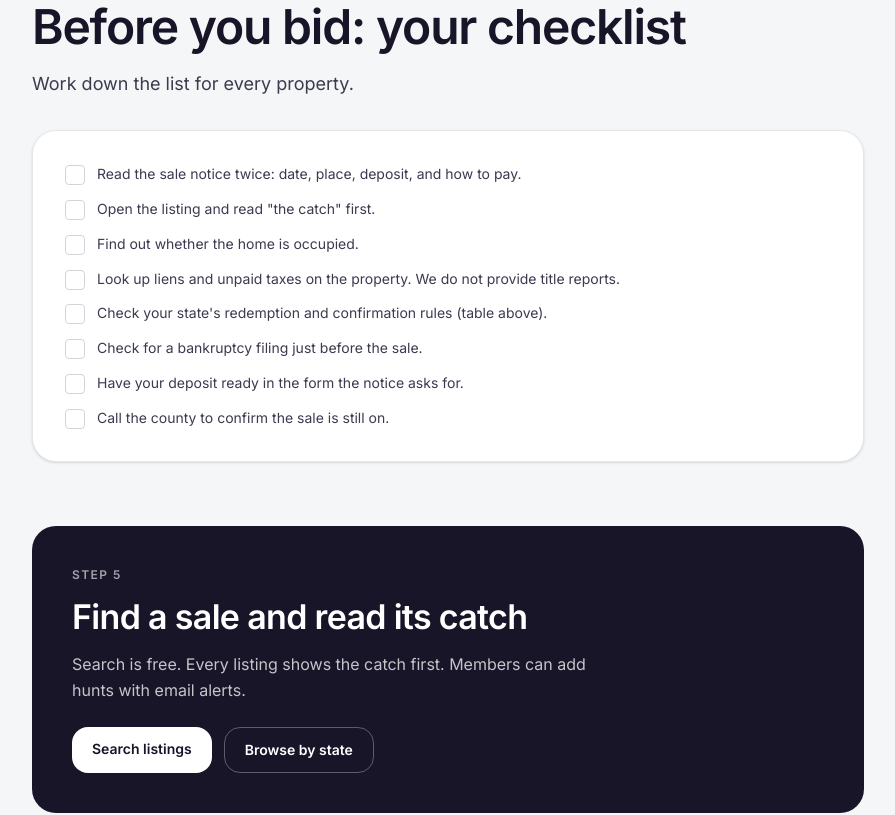
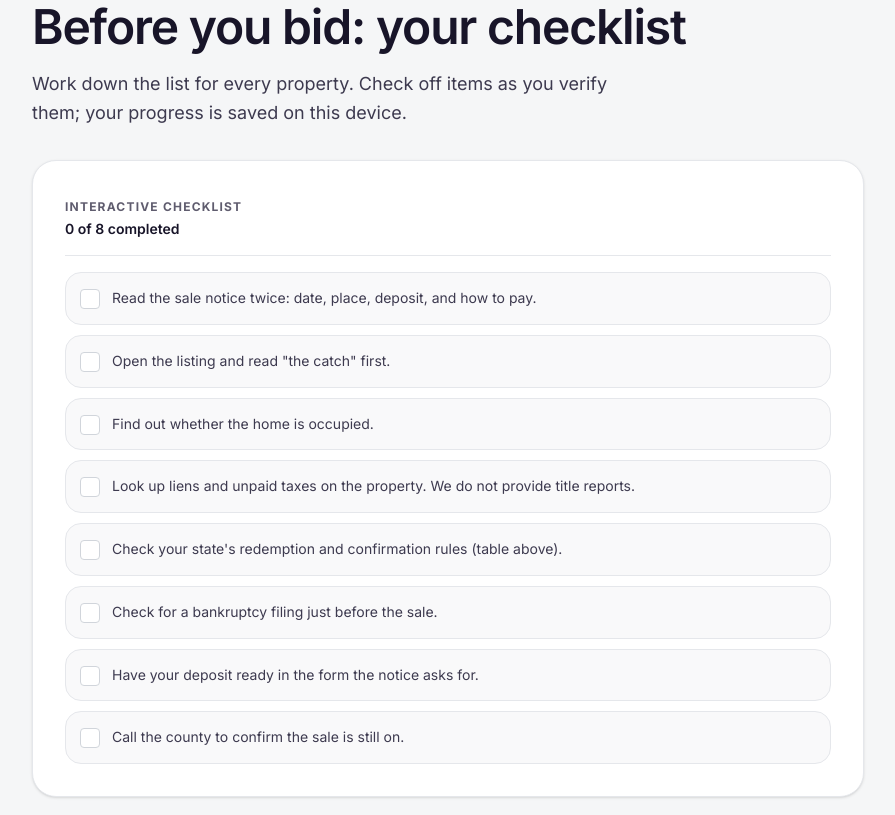
Before and after one commit to sergey9519546/property-crawl, a Next.js app: page /resources in a window 1280 px wide. Shown: the part 3840-4655 px from the top of the page, without its empty margins (192-1087 px from the left). Built offline with nearby package versions, Linux system fonts and the light colour scheme; no server answers; a web font is replaced by a local one.

Commit message:
feat(resources): add interactive buyer diligence checklist
Convert static buyer checklist into an interactive, stateful component
with checkbox toggling, progress tracking, reset action, and local
storage persistence.

Co-authored-by: sergey9519546 <249232116+sergey9519546@users.noreply.github.com>

```diff
--- a/src/app/resources/page.tsx
+++ b/src/app/resources/page.tsx
@@ -2,6 +2,7 @@ import type { Metadata } from "next";
 import Link from "next/link";
 import { ArrowLeft } from "lucide-react";
 import { SectionHeading } from "@/components/site/section-heading";
+import { InteractiveBuyerChecklist } from "@/components/resources/interactive-buyer-checklist";
 
 export const metadata: Metadata = {
   title: "Buyer's Guide to Foreclosure and Auction Homes | PerfectProperty",
@@ -245,16 +246,9 @@ export default function ResourcesPage() {
           {/* 4. Checklist */}
           <div className="space-y-8">
             <SectionHeading eyebrow="Step 4" title="Before you bid: your checklist" align="left">
-              Work down the list for every property.
+              Work down the list for every property. Check off items as you verify them; your progress is saved on this device.
             </SectionHeading>
-            <ul className={`${card} space-y-3`}>
-              {checklist.map((item) => (
-                <li key={item} className="flex gap-3 text-sm leading-relaxed text-ink-2">
-                  <span aria-hidden className="mt-0.5 flex h-5 w-5 shrink-0 items-center justify-center rounded border border-line-strong bg-card" />
-                  {item}
-                </li>
-              ))}
-            </ul>
+            <InteractiveBuyerChecklist />
           </div>
 
           {/* 5. Next step */}
--- /dev/null
+++ b/src/components/resources/interactive-buyer-checklist.tsx
@@ -0,0 +1,136 @@
+"use client";
+
+import * as React from "react";
+import { CheckCircle2, RotateCcw } from "lucide-react";
+
+export interface ChecklistItem {
+  id: string;
+  text: string;
+}
+
+const DEFAULT_CHECKLIST: ChecklistItem[] = [
+  { id: "read-notice", text: "Read the sale notice twice: date, place, deposit, and how to pay." },
+  { id: "read-catch", text: 'Open the listing and read "the catch" first.' },
+  { id: "check-occupancy", text: "Find out whether the home is occupied." },
+  { id: "check-liens", text: "Look up liens and unpaid taxes on the property. We do not provide title reports." },
+  { id: "check-rules", text: "Check your state's redemption and confirmation rules (table above)." },
+  { id: "check-bankruptcy", text: "Check for a bankruptcy filing just before the sale." },
+  { id: "prep-deposit", text: "Have your deposit ready in the form the notice asks for." },
+  { id: "confirm-sale", text: "Call the county to confirm the sale is still on." },
+];
+
+const STORAGE_KEY = "perfectproperty_buyer_diligence_checklist_v1";
+
+export function InteractiveBuyerChecklist({
+  items = DEFAULT_CHECKLIST,
+}: {
+  items?: ChecklistItem[];
+}) {
+  const [completed, setCompleted] = React.useState<Record<string, boolean>>({});
+  const [mounted, setMounted] = React.useState(false);
+
+  React.useEffect(() => {
+    try {
+      const stored = localStorage.getItem(STORAGE_KEY);
+      if (stored) {
+        setCompleted(JSON.parse(stored));
+      }
+    } catch {
+      // Ignore local storage parse errors
+    }
+    setMounted(true);
+  }, []);
+
+  const toggle = (id: string) => {
+    setCompleted((prev) => {
+      const next = { ...prev, [id]: !prev[id] };
+      try {
+        localStorage.setItem(STORAGE_KEY, JSON.stringify(next));
+      } catch {
+        // Ignore local storage write errors
+      }
+      return next;
+    });
+  };
+
+  const resetAll = () => {
+    setCompleted({});
+    try {
+      localStorage.removeItem(STORAGE_KEY);
+    } catch {
+      // Ignore
+    }
+  };
+
+  const completedCount = items.filter((i) => completed[i.id]).length;
+  const allComplete = completedCount === items.length && items.length > 0;
+
+  return (
+    <div className="rounded-3xl border border-line bg-card p-6 shadow-sm sm:p-8">
+      <div className="flex flex-wrap items-center justify-between gap-3 border-b border-line pb-4">
+        <div>
+          <span className="text-xs font-bold uppercase tracking-[0.1em] text-ink-3">
+            Interactive Checklist
+          </span>
+          <p className="mt-0.5 text-sm font-semibold text-ink">
+            {mounted ? (
+              <span>
+                {completedCount} of {items.length} completed
+                {allComplete ? " — Ready for auction" : ""}
+              </span>
+            ) : (
+              <span>0 of {items.length} completed</span>
+            )}
+          </p>
+        </div>
+        {mounted && completedCount > 0 ? (
+          <button
+            type="button"
+            onClick={resetAll}
+            className="inline-flex items-center gap-1.5 rounded-lg border border-line px-2.5 py-1 text-xs font-medium text-ink-3 hover:bg-paper hover:text-ink transition"
+          >
+            <RotateCcw className="h-3 w-3" /> Reset
+          </button>
+        ) : null}
+      </div>
+
+      <ul className="mt-4 space-y-2.5">
+        {items.map((item) => {
+          const isDone = mounted && Boolean(completed[item.id]);
+          return (
+            <li key={item.id}>
+              <button
+                type="button"
+                role="checkbox"
+                aria-checked={isDone}
+                onClick={() => toggle(item.id)}
+                className={`flex w-full items-start gap-3 rounded-2xl border p-3.5 text-left transition ${
+                  isDone
+                    ? "border-emerald-200 bg-emerald-50/40 text-ink dark:border-emerald-900/40 dark:bg-emerald-950/10"
+                    : "border-line bg-paper/60 text-ink-2 hover:border-line-strong hover:bg-paper"
+                }`}
+              >
+                <span
+                  className={`mt-0.5 flex h-5 w-5 shrink-0 items-center justify-center rounded transition ${
+                    isDone
+                      ? "bg-emerald-600 text-white"
+                      : "border border-line-strong bg-card"
+                  }`}
+                >
+                  {isDone ? <CheckCircle2 className="h-4 w-4" /> : null}
+                </span>
+                <span
+                  className={`text-sm leading-relaxed ${
+                    isDone ? "font-medium text-ink line-through opacity-80" : "text-ink-2"
+                  }`}
+                >
+                  {item.text}
+                </span>
+              </button>
+            </li>
+          );
+        })}
+      </ul>
+    </div>
+  );
+}
```
